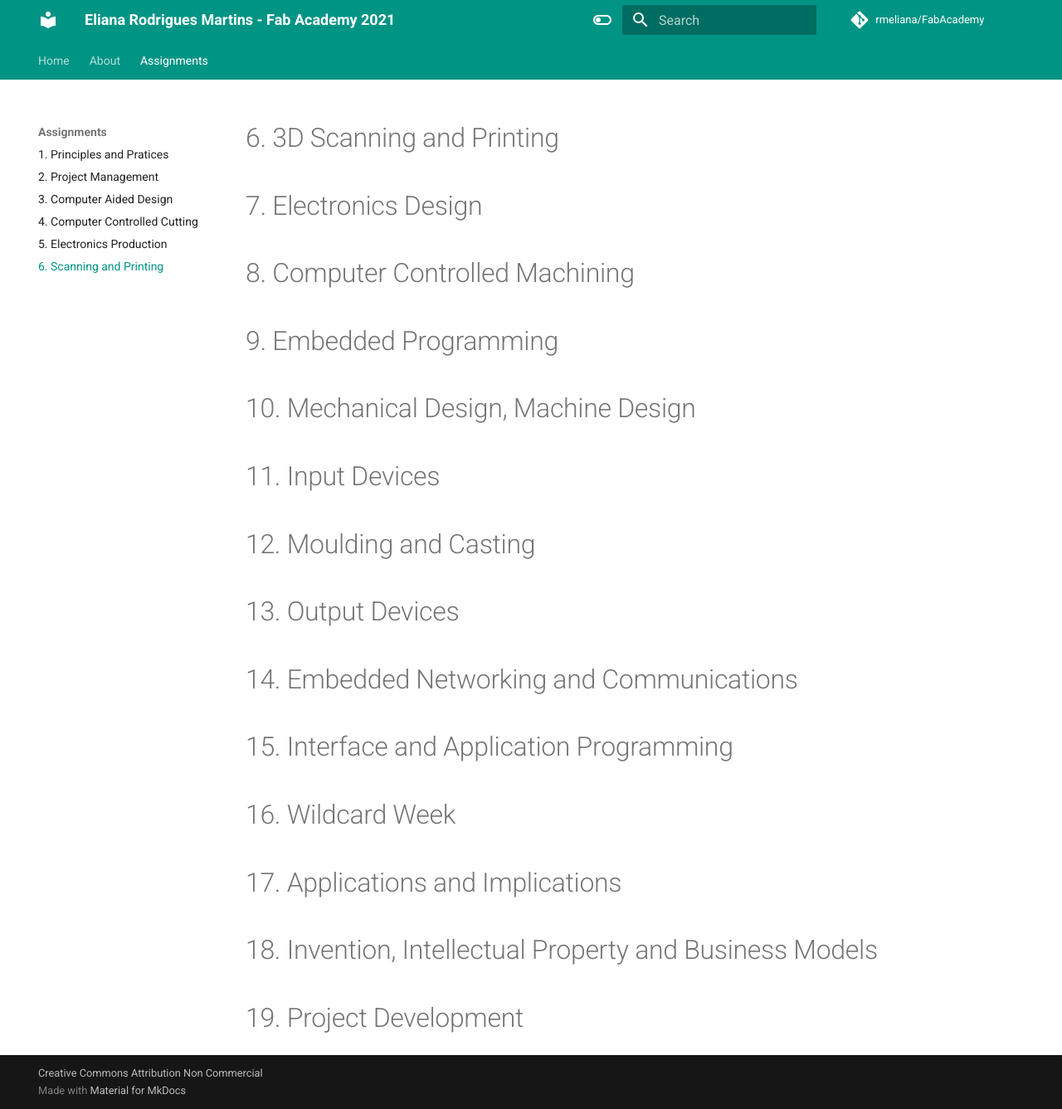
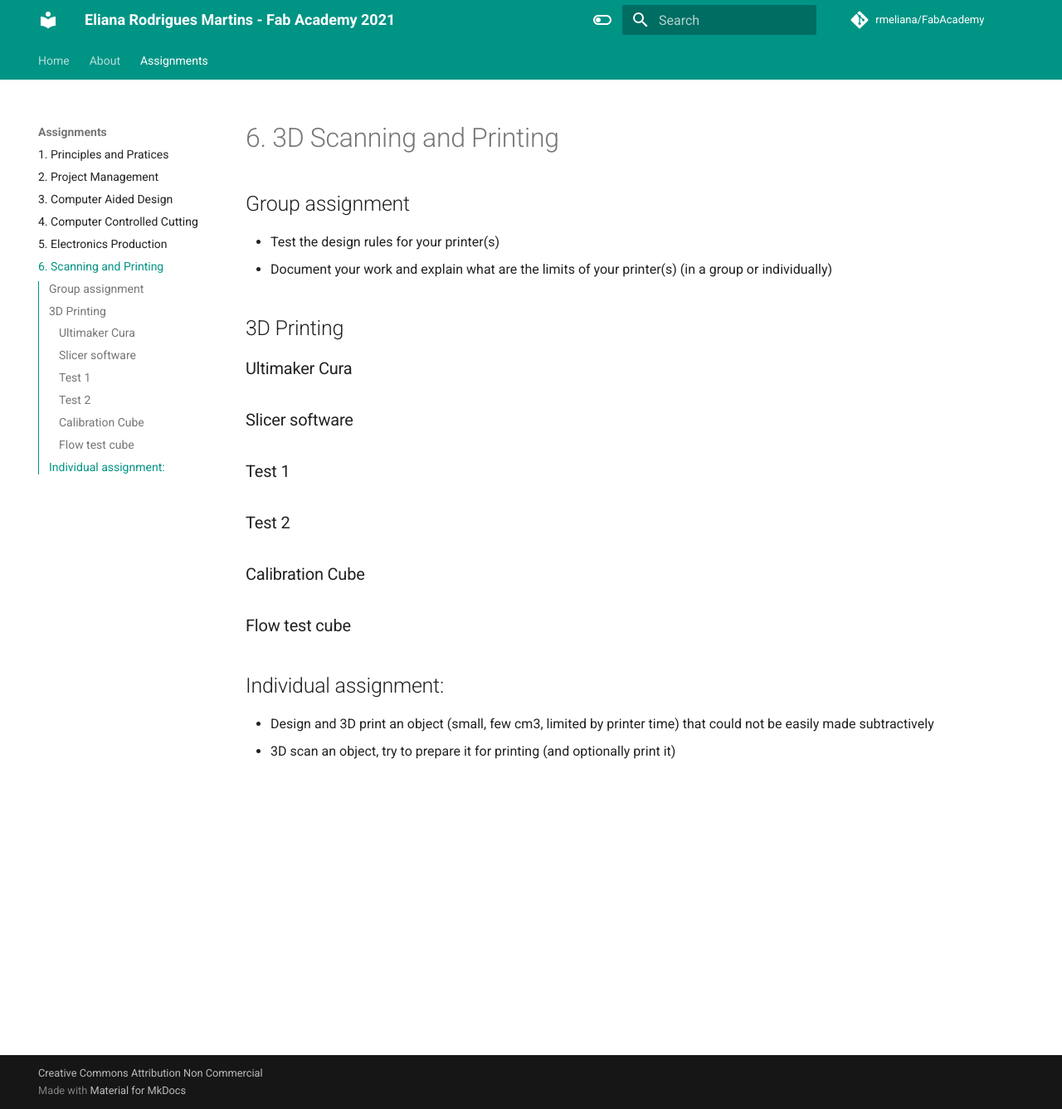
Before and after one commit to rmeliana/FabAcademy, an MkDocs documentation site: the page built from docs/6Scanning and Printing/6Scanning and Printing.md, in a window 1280 px wide and 1337 px high. Shown: the whole window at 83% size. Built offline with MkDocs 1.6.1 and Material for MkDocs 9.7.7, drawn with Linux system fonts in a browser that asks for light colours; comment, search, counter and statistics services are not loaded.

```diff
--- a/docs/6Scanning and Printing/6Scanning and Printing.md
+++ b/docs/6Scanning and Printing/6Scanning and Printing.md
@@ -1,27 +1,25 @@
 # 6. 3D Scanning and Printing
 
-# 7. Electronics Design
+## Group assignment
 
-# 8. Computer Controlled Machining
+* Test the design rules for your printer(s)
+* Document your work and explain what are the limits of your printer(s) (in a group or individually)
 
-# 9. Embedded Programming
+## 3D Printing
 
-# 10. Mechanical Design, Machine Design
+### Ultimaker Cura
 
-# 11. Input Devices
+### Slicer software
 
-# 12. Moulding and Casting
+### Test 1
 
-# 13. Output Devices
+### Test 2
 
-# 14. Embedded Networking and Communications
+### Calibration Cube
 
-# 15. Interface and Application Programming
+### Flow test cube
 
-# 16. Wildcard Week
+## Individual assignment:
 
-# 17. Applications and Implications
-
-# 18. Invention, Intellectual Property and Business Models
-
-# 19. Project Development
+* Design and 3D print an object (small, few cm3, limited by printer time) that could not be easily made subtractively
+* 3D scan an object, try to prepare it for printing (and optionally print it)
```
Also changed, not shown: docs/5Electronics Production/5Electronics Production.md (+60 -6 lines), docs/7Electronics Design/7Electronics Design.md (added, +25 -0 lines), docs/5Electronics Production/imgs/PCB_isolation.jpg (added), docs/5Electronics Production/imgs/PCB_traces1.jpeg (added), docs/5Electronics Production/imgs/PCB_traces2.jpeg (added), docs/5Electronics Production/imgs/PCB_trackes.jpeg (added), docs/5Electronics Production/imgs/dimension.jpeg (added), docs/5Electronics Production/imgs/microscope.jpeg (added), docs/5Electronics Production/imgs/snapshot.jpeg (added), docs/5Electronics Production/imgs/zoom microscope.jpeg (added), 7 other files.
